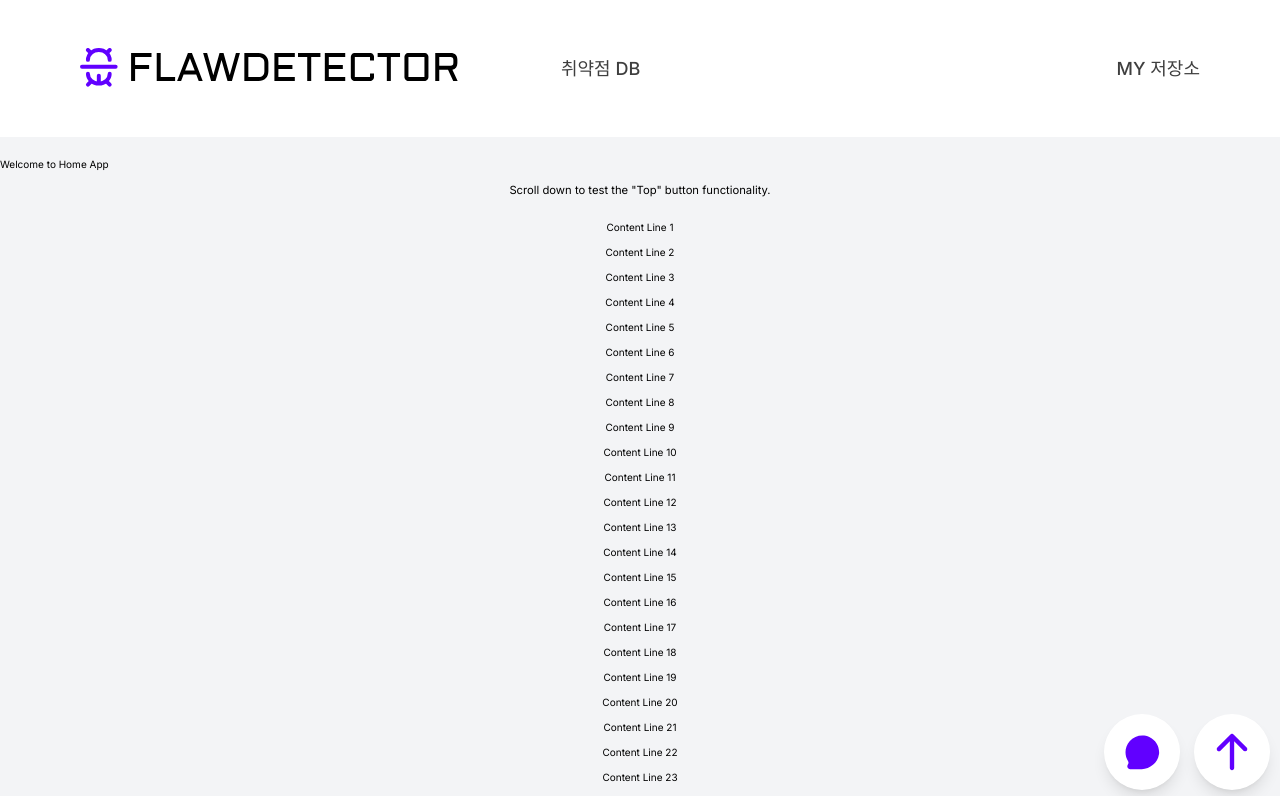
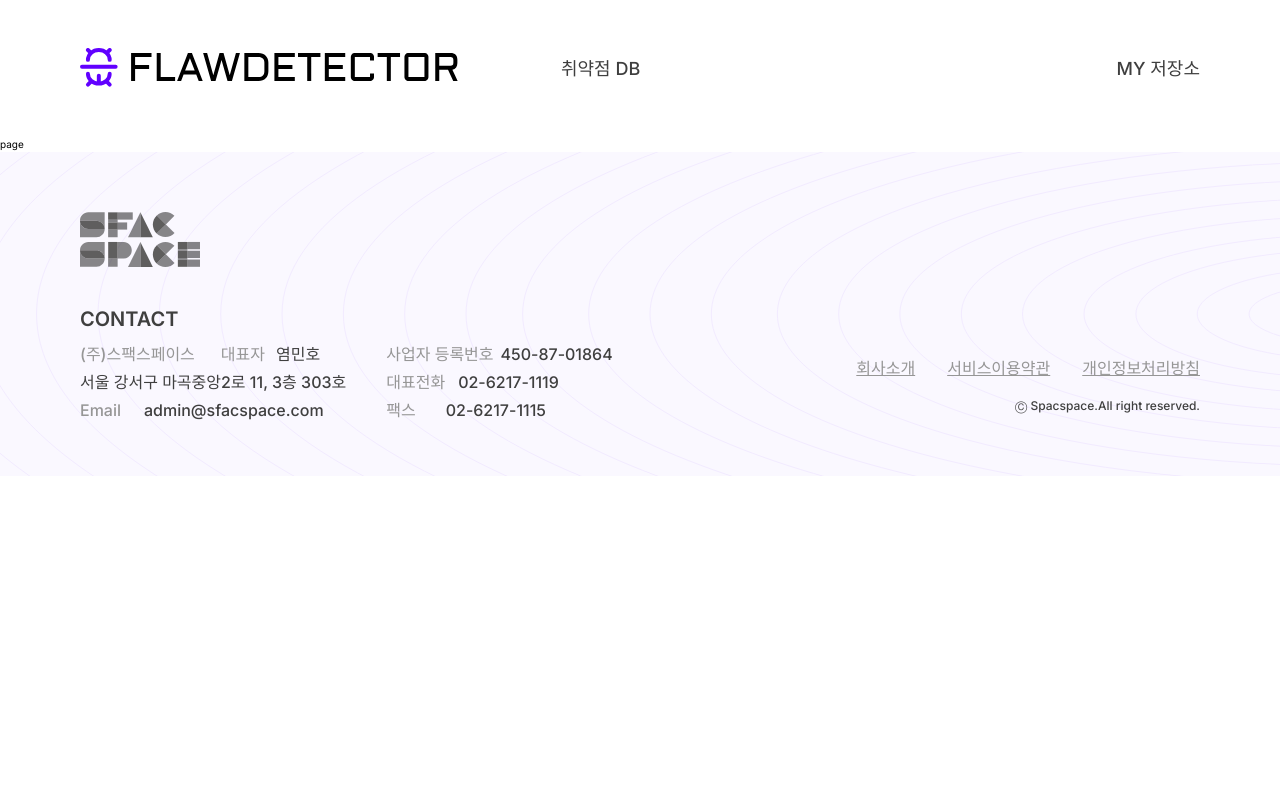
Before and after one commit to sockki/flawDetector, a Next.js app: page / in a window 1280 px wide. Shown: the top 796 px of the page. Built offline with nearby package versions, Linux system fonts and the light colour scheme.

Commit message:
Chore: Floating 컴포넌트 퍼블리싱

```diff
--- a/src/app/(home)/page.tsx
+++ b/src/app/(home)/page.tsx
@@ -1,27 +1,3 @@
-'use client';
-
-import { FloatingButton } from '../../components/Floating/FloatingButton';
-
-export default function HomeApp() {
-  return (
-    <div className="relative min-h-screen bg-gray-100">
-      <div className="container mx-auto py-8">
-        <h1 className="text-center·text-4xl·font-bold">Welcome to Home App</h1>
-        <p className="mt-4 text-center text-lg">
-          Scroll down to test the &quot;Top&quot; button functionality.
-        </p>
-
-        <div className="mt-8 space-y-4">
-          {Array.from({ length: 50 }, (_, i) => (
-            <p key={i} className="text-center">
-              Content Line {i + 1}
-            </p>
-          ))}
-        </div>
-      </div>
-
-      <FloatingButton type="top" />
-      <FloatingButton type="ask" />
-    </div>
-  );
+export default function Home() {
+  return <>page</>;
 }
```
